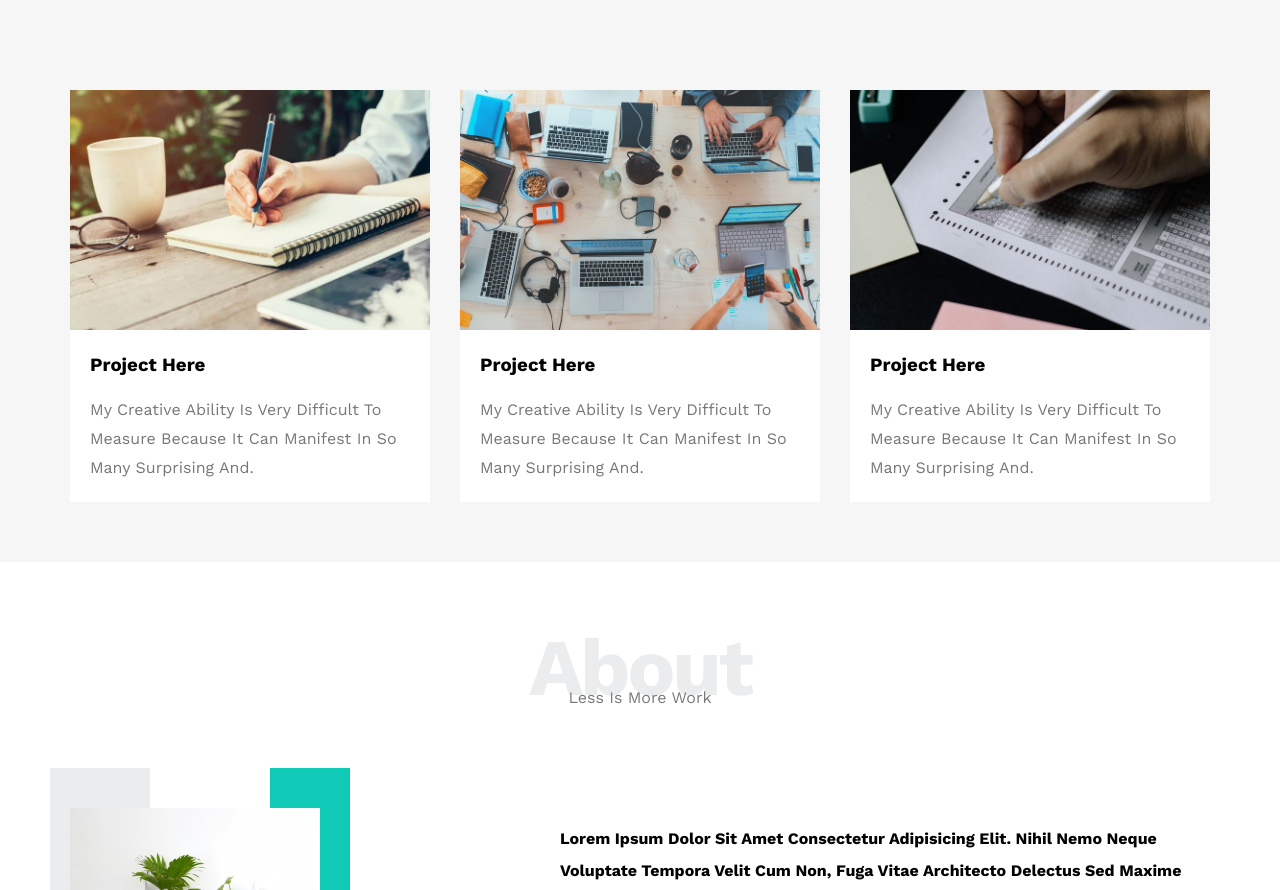
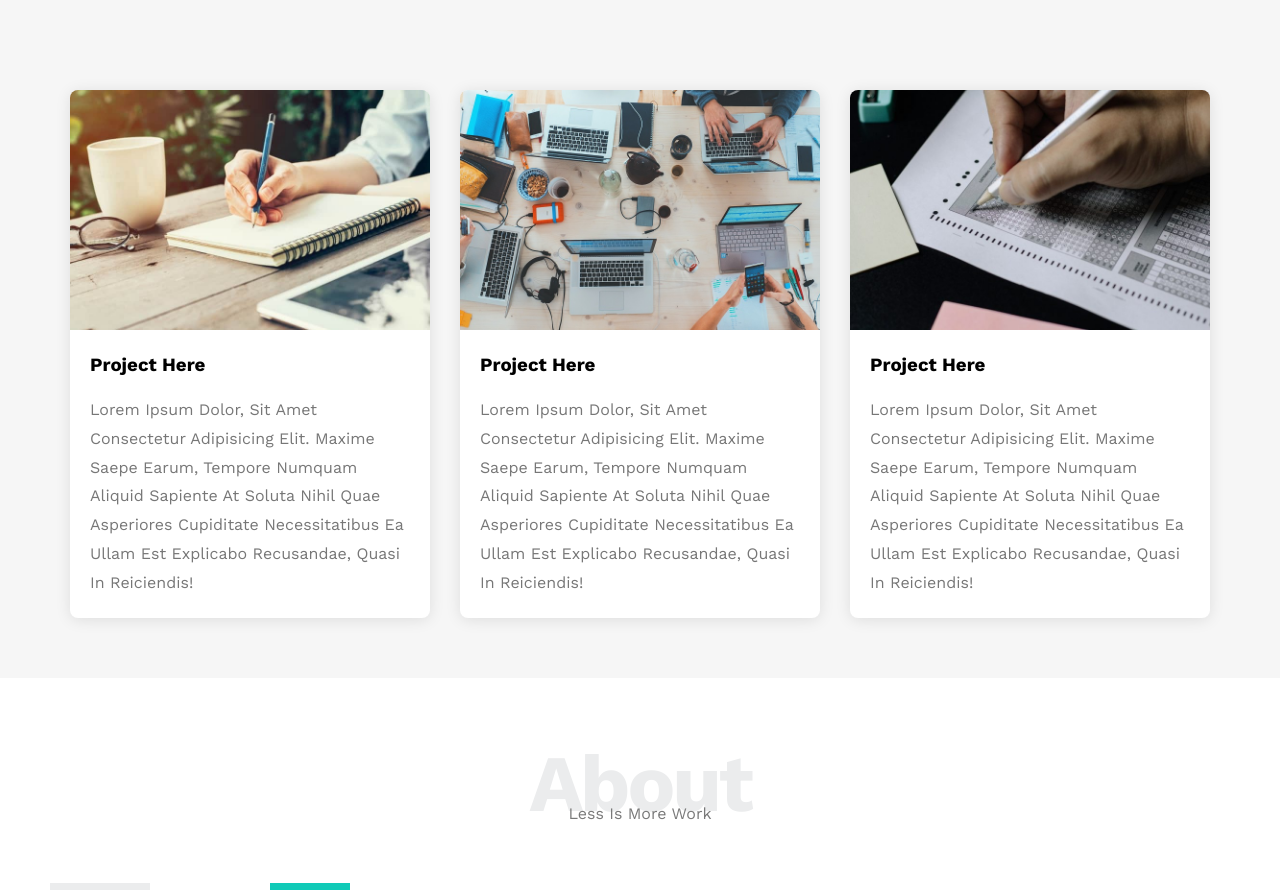
Before and after one commit to Elsharqawy50/Leon, a plain HTML site: page index.html in a window 1280 px wide. Shown: the part 2051-2941 px from the top of the page. Drawn offline with nearby package versions, Linux system fonts and the light colour scheme.

Commit message:
Portfolio Section updated

```diff
--- a/css/style.css
+++ b/css/style.css
@@ -268,8 +268,16 @@ header .container .mob-links ul li a:hover {
   grid-template-columns: repeat(auto-fill , minmax(300px,1fr));
   gap: 30px;
 }
-.portfolio-content .col{
+.portfolio-content .col {
   background-color: white;
+  overflow: hidden;
+  border-radius: 8px;
+  box-shadow: 0 2px 15px rgb(0 0 0 / 10%);
+  transition: all 0.3s;
+}
+.portfolio-content .col:hover {
+  transform: translateY(-10px);
+  box-shadow: 0 2px 15px rgb(0 0 0 / 20%);
 }
 .portfolio-content .col img{
 width: 100%;
--- a/index.html
+++ b/index.html
@@ -161,8 +161,10 @@
             <div class="text">
               <h3>Project Here</h3>
               <p>
-                My creative ability is very difficult to measure because it can
-                manifest in so many surprising and.
+                Lorem ipsum dolor, sit amet consectetur adipisicing elit. Maxime
+                saepe earum, tempore numquam aliquid sapiente at soluta nihil
+                quae asperiores cupiditate necessitatibus ea ullam est explicabo
+                recusandae, quasi in reiciendis!
               </p>
             </div>
           </div>
@@ -171,8 +173,10 @@
             <div class="text">
               <h3>Project Here</h3>
               <p>
-                My creative ability is very difficult to measure because it can
-                manifest in so many surprising and.
+                Lorem ipsum dolor, sit amet consectetur adipisicing elit. Maxime
+                saepe earum, tempore numquam aliquid sapiente at soluta nihil
+                quae asperiores cupiditate necessitatibus ea ullam est explicabo
+                recusandae, quasi in reiciendis!
               </p>
             </div>
           </div>
@@ -181,8 +185,10 @@
             <div class="text">
               <h3>Project Here</h3>
               <p>
-                My creative ability is very difficult to measure because it can
-                manifest in so many surprising and.
+                Lorem ipsum dolor, sit amet consectetur adipisicing elit. Maxime
+                saepe earum, tempore numquam aliquid sapiente at soluta nihil
+                quae asperiores cupiditate necessitatibus ea ullam est explicabo
+                recusandae, quasi in reiciendis!
               </p>
             </div>
           </div>
```
